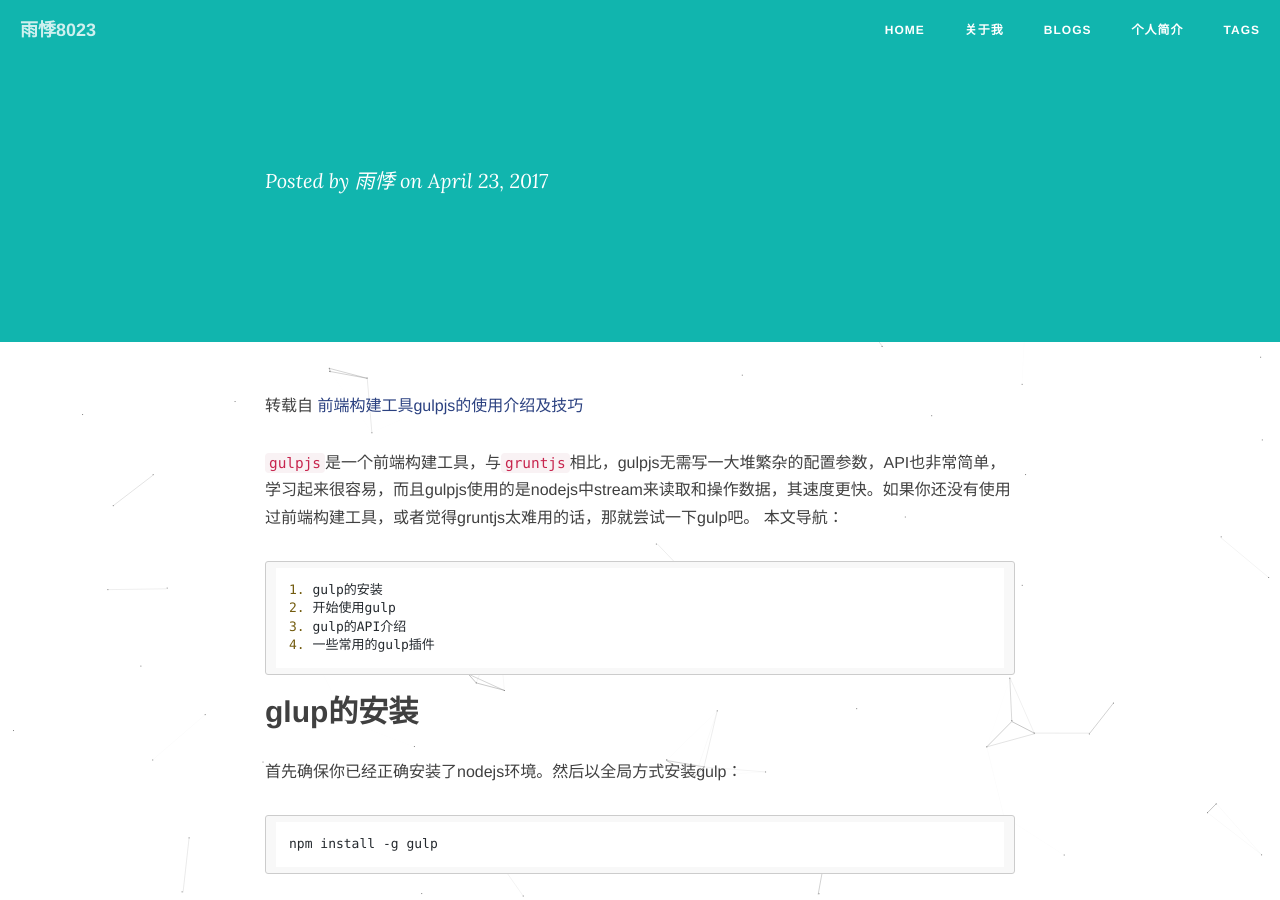
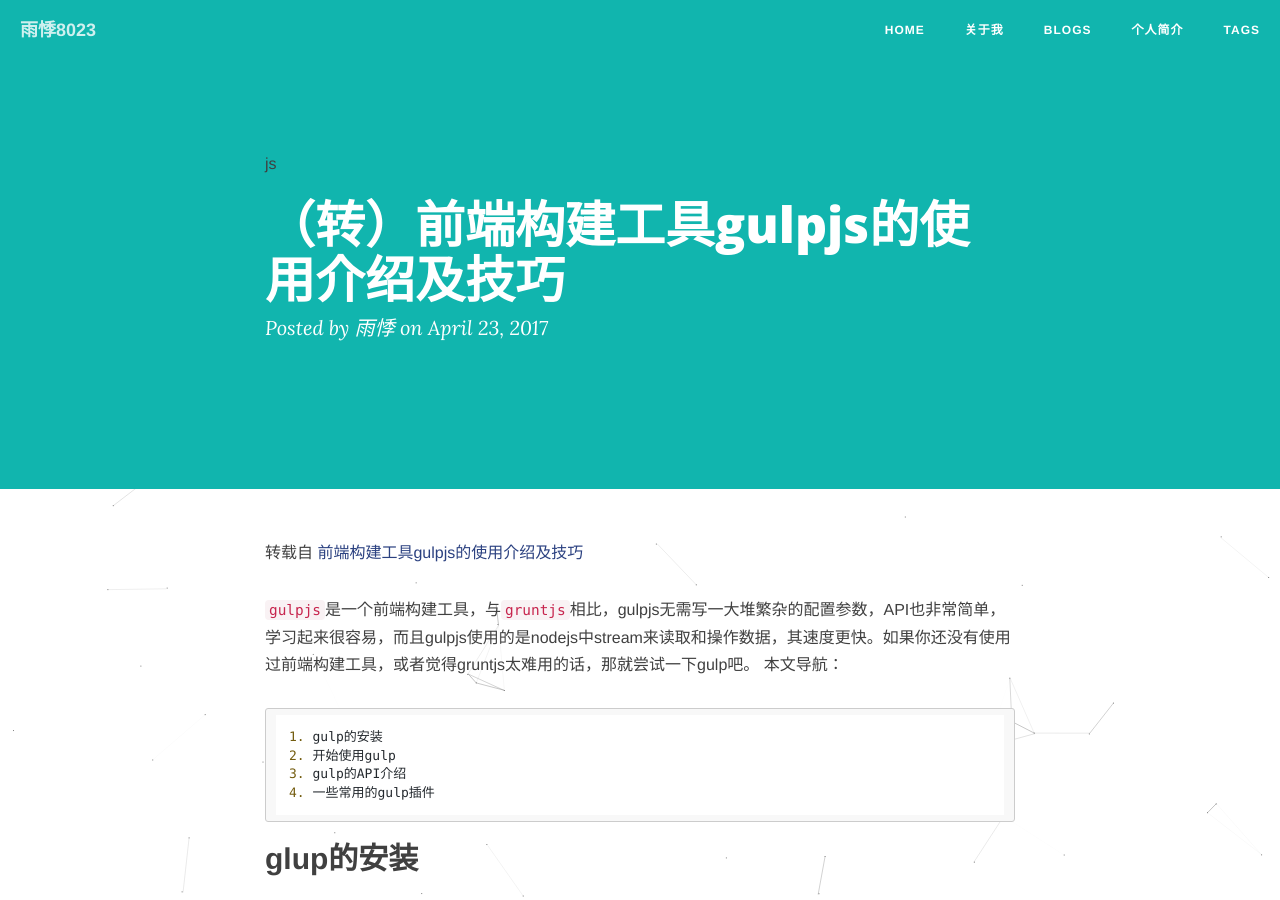
Before and after one commit to yuji8023/yuji8023.github.io, a Jekyll site: the page built from _posts/2017-04-23-glup-study.md, in a window 1280 px wide and 900 px high. Built offline with Jekyll 4.4.1, drawn with Linux system fonts in a browser that asks for light colours; nearby versions of some CDN libraries; comment, search, counter and statistics services are not loaded.

Commit message:
add a blog about glup ooo

```diff
--- a/_posts/2017-04-23-glup-study.md
+++ b/_posts/2017-04-23-glup-study.md
@@ -1,10 +1,10 @@
 ---
 layout: post
-title: html规范文档
+title: （转）前端构建工具gulpjs的使用介绍及技巧
 date: 2017-04-23 18:17:00
 categories: blog
 tags: [js]
-description: [转]前端构建工具gulpjs的使用介绍及技巧
+description: （转）前端构建工具gulpjs的使用介绍及技巧
 ---
 
 转载自 [前端构建工具gulpjs的使用介绍及技巧](http://www.cnblogs.com/2050/p/4198792.html)
```
